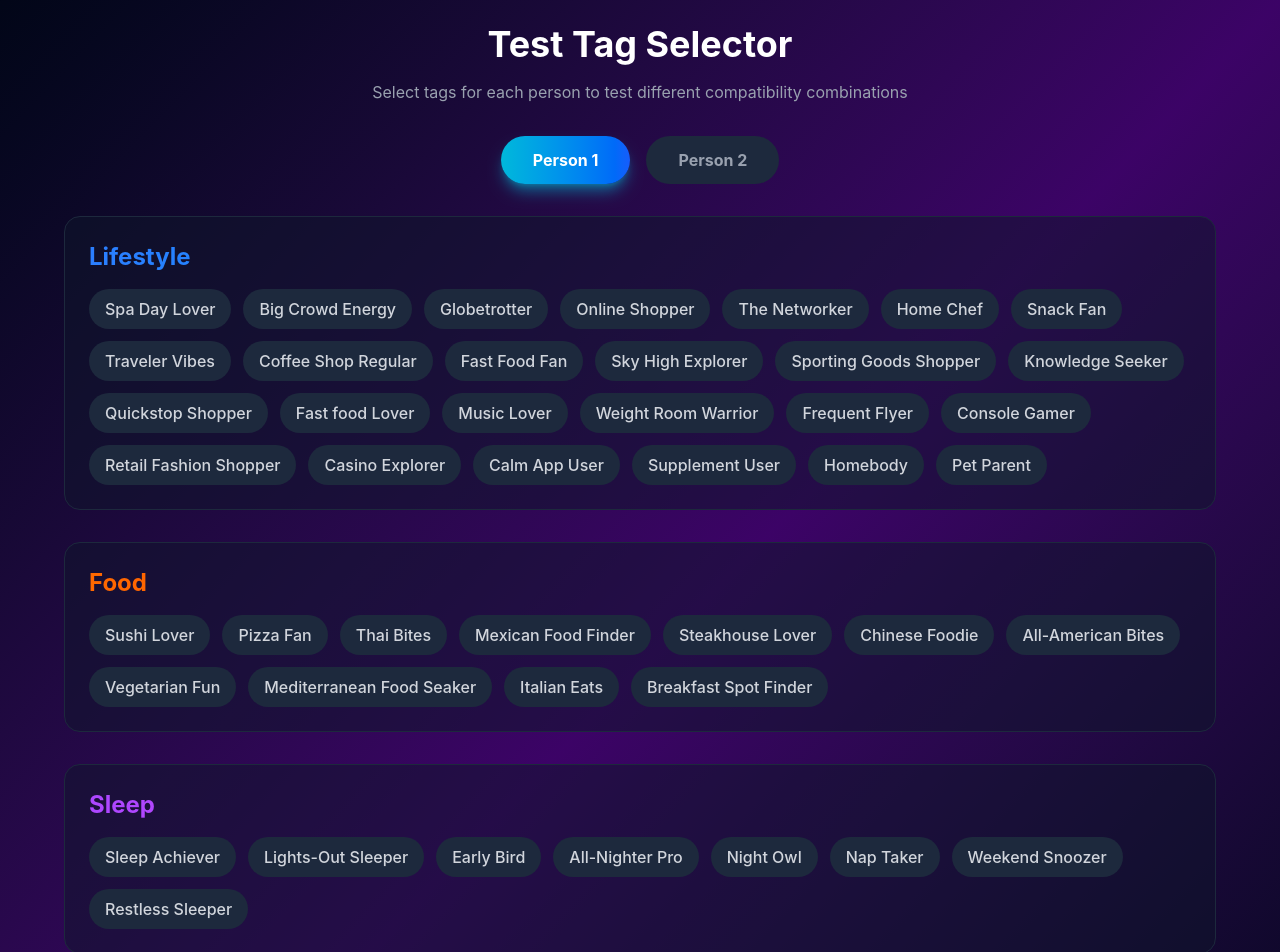
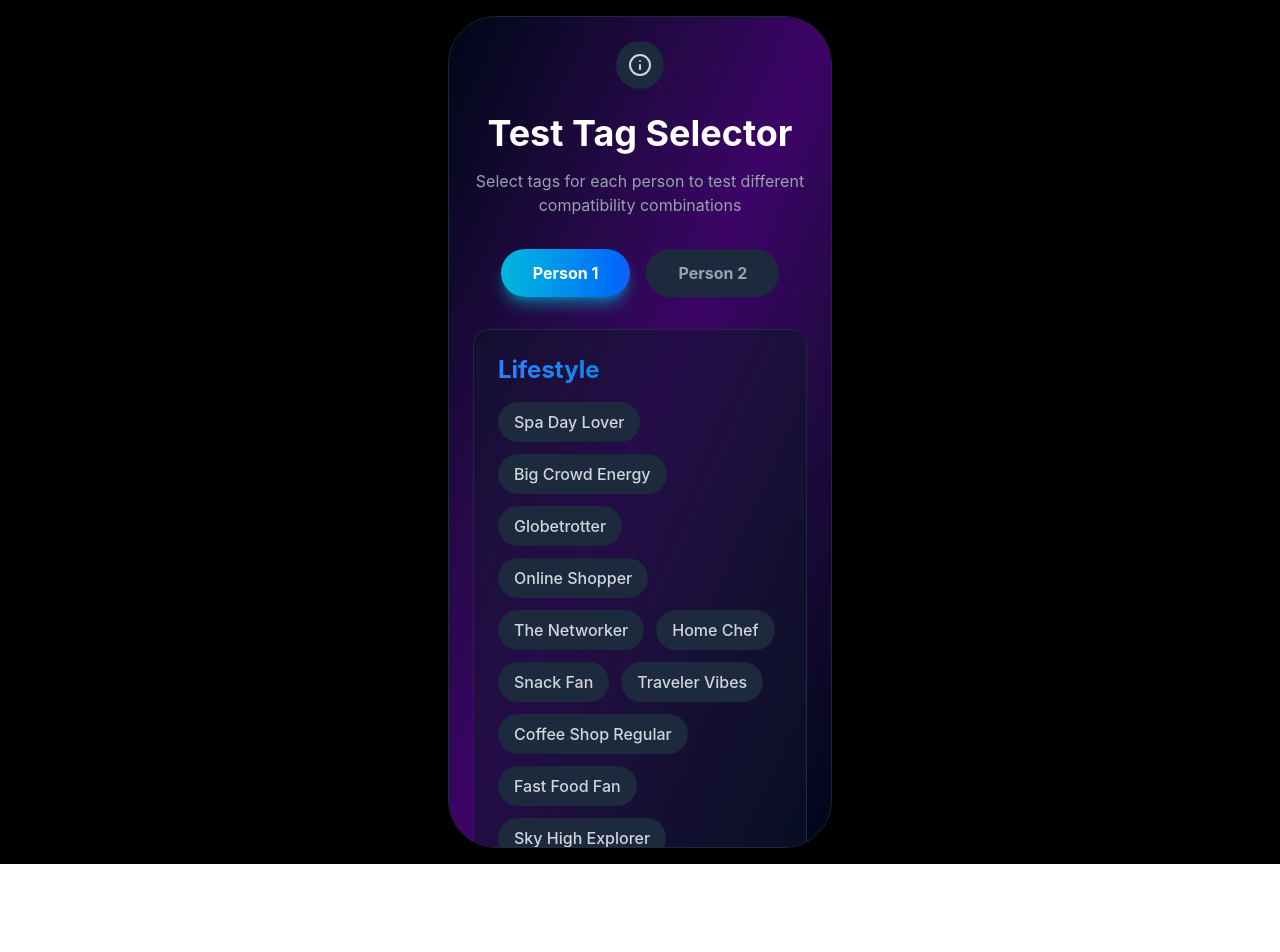
Before and after one commit to MattJamison56/rthms-score-breakdown, a React (Vite) app: page / in a window 1280 px wide. Shown: the top 952 px of the page. After the commit the page ends 864 px from the top, so only its background shows below. Built offline with nearby package versions, Linux system fonts and the light colour scheme; no server answers.

Commit message:
add info

```diff
--- a/src/RthmsCompatibilityGenerator.tsx
+++ b/src/RthmsCompatibilityGenerator.tsx
@@ -204,14 +204,22 @@ const RthmsCompatibilityGenerator = () => {
 
   return (
     <>
+      <div className="min-h-screen bg-black flex items-center justify-center p-4">
         {showTagSelection ? (
+          <div className="relative w-full max-w-sm">
+            <div
+              className="bg-black rounded-[3rem] shadow-2xl overflow-y-auto border border-gray-800 no-scrollbar"
+              style={{ aspectRatio: '9/19.5' }}
+            >
               <TagSelectionPage
                 onComplete={handleTagSelectionComplete}
                 initialPerson1Tags={person1.tags}
                 initialPerson2Tags={person2.tags}
               />
+            </div>
+          </div>
         ) : (
-        <div className="min-h-screen bg-black flex items-center justify-center p-4">
+          <>
           <style>{`
             @keyframes scroll-right {
               from { transform: translateX(-100%); }
@@ -278,7 +286,7 @@ const RthmsCompatibilityGenerator = () => {
             }
           `}</style>
 
-          <div className="relative w-full max-w-md">
+          <div className="relative w-full max-w-sm">
             <div
               className="bg-black rounded-[3rem] shadow-2xl overflow-hidden border border-gray-800 cursor-pointer"
               style={{ aspectRatio: '9/19.5' }}
@@ -298,8 +306,9 @@ const RthmsCompatibilityGenerator = () => {
               {pages[currentPage].render()}
             </div>
           </div>
+          </>
+        )}
       </div>
-      )}
     </>
   );
 };
--- /dev/null
+++ b/src/components/pages/TagInfoPage.tsx
@@ -0,0 +1,50 @@
+import { X } from 'lucide-react';
+import { TAG_DESCRIPTIONS, ALL_TAGS } from '../../data/allTags';
+
+interface TagInfoPageProps {
+  onClose: () => void;
+}
+
+export const TagInfoPage = ({ onClose }: TagInfoPageProps) => {
+  const categoryColors = {
+    sleep: 'from-purple-500 to-pink-600',
+    activity: 'from-green-500 to-emerald-600',
+    food: 'from-orange-500 to-red-600',
+    lifestyle: 'from-blue-500 to-cyan-600'
+  };
+
+  return (
+    <div className="w-full h-full bg-linear-to-br from-slate-950 via-purple-950 to-slate-950 overflow-y-auto no-scrollbar flex flex-col">
+      {/* Sticky Exit Button */}
+      <div className="sticky top-0 bg-gradient-to-b from-slate-950 via-purple-950 to-transparent pb-4 z-10 flex justify-end px-6 pt-6">
+        <button
+          onClick={onClose}
+          className="p-2 hover:bg-slate-800 rounded-full transition-all text-gray-400 hover:text-white"
+        >
+          <X size={28} />
+        </button>
+      </div>
+
+      {/* Categories */}
+      <div className="space-y-8 px-6 pb-6">
+        {(Object.keys(ALL_TAGS) as Array<keyof typeof ALL_TAGS>).map(category => (
+          <div key={category} className="bg-slate-900/50 rounded-2xl p-5 border border-slate-800">
+            <h2 className={`text-2xl font-bold mb-4 bg-linear-to-r ${categoryColors[category]} bg-clip-text text-transparent capitalize`}>
+              {category}
+            </h2>
+            <div className="space-y-3">
+              {ALL_TAGS[category].map(tag => (
+                <div key={tag} className="border-l-2 border-slate-700 pl-4 py-2">
+                  <p className="font-semibold text-white text-sm mb-1">{tag}</p>
+                  <p className="text-gray-400 text-xs leading-relaxed">
+                    {TAG_DESCRIPTIONS[tag] || 'No description available'}
+                  </p>
+                </div>
+              ))}
+            </div>
+          </div>
+        ))}
+      </div>
+    </div>
+  );
+};
--- a/src/components/pages/TagSelectionPage.tsx
+++ b/src/components/pages/TagSelectionPage.tsx
@@ -1,6 +1,8 @@
 import { useState, useEffect } from 'react';
+import { Info } from 'lucide-react';
 import type { PersonTags } from '../../types/compatibility';
-import { ALL_TAGS, hasConflict } from '../../data/allTags';
+import { ALL_TAGS, hasConflict, MUTUALLY_EXCLUSIVE_GROUPS } from '../../data/allTags';
+import { TagInfoPage } from './TagInfoPage';
 
 interface TagSelectionPageProps {
   onComplete: (person1Tags: PersonTags, person2Tags: PersonTags) => void;
@@ -10,6 +12,7 @@ interface TagSelectionPageProps {
 
 export const TagSelectionPage = ({ onComplete, initialPerson1Tags, initialPerson2Tags }: TagSelectionPageProps) => {
   const [selectedPerson, setSelectedPerson] = useState<1 | 2>(1);
+  const [showInfo, setShowInfo] = useState(false);
   const [person1Tags, setPerson1Tags] = useState<PersonTags>(
     initialPerson1Tags || {
       sleep: [],
@@ -97,9 +100,55 @@ export const TagSelectionPage = ({ onComplete, initialPerson1Tags, initialPerson
     lifestyle: 'from-blue-500 to-cyan-600'
   };
 
+  // Helper to get all tags in mutually exclusive groups for a category
+  const getGroupedTags = (category: keyof typeof ALL_TAGS) => {
+    const categoryTags = ALL_TAGS[category];
+    const grouped: { group: string[] | null; tags: string[] }[] = [];
+    const processedTags = new Set<string>();
+
+    // First, add mutually exclusive groups
+    MUTUALLY_EXCLUSIVE_GROUPS.forEach(group => {
+      const tagsInCategory = group.filter((tag: string) => categoryTags.includes(tag));
+      if (tagsInCategory.length > 0) {
+        grouped.push({ group, tags: tagsInCategory });
+        tagsInCategory.forEach((tag: string) => processedTags.add(tag));
+      }
+    });
+
+    // Then, add remaining tags that aren't in any group
+    const remainingTags = categoryTags.filter((tag: string) => !processedTags.has(tag));
+    if (remainingTags.length > 0) {
+      grouped.push({ group: null, tags: remainingTags });
+    }
+
+    return grouped;
+  };
+
+  if (showInfo) {
+    return <TagInfoPage onClose={() => setShowInfo(false)} />;
+  }
+
   return (
-    <div className="min-h-screen bg-linear-to-br from-slate-950 via-purple-950 to-slate-950 p-6 overflow-y-auto">
-      <div className="max-w-6xl mx-auto">
+    <div className="w-full h-full bg-linear-to-br from-slate-950 via-purple-950 to-slate-950 p-6 overflow-y-auto no-scrollbar">
+      <style>{`
+        .no-scrollbar {
+          scrollbar-width: none;
+          -ms-overflow-style: none;
+        }
+        .no-scrollbar::-webkit-scrollbar {
+          display: none;
+        }
+      `}</style>
+      <div className="max-w-4xl mx-auto">
+        <div className="flex justify-center mb-6">
+          <button
+            onClick={() => setShowInfo(true)}
+            className="p-3 bg-slate-800 hover:bg-slate-700 rounded-full text-gray-300 transition-all hover:scale-105"
+            title="View tag information"
+          >
+            <Info size={24} />
+          </button>
+        </div>
         <h1 className="text-4xl font-bold text-white text-center mb-4">
           Test Tag Selector
         </h1>
@@ -143,13 +192,22 @@ export const TagSelectionPage = ({ onComplete, initialPerson1Tags, initialPerson
 
         {/* Tag Categories */}
         <div className="space-y-8">
-          {(Object.keys(ALL_TAGS) as Array<keyof typeof ALL_TAGS>).map(category => (
+          {(Object.keys(ALL_TAGS) as Array<keyof typeof ALL_TAGS>).map(category => {
+            const groupedTags = getGroupedTags(category);
+
+            return (
               <div key={category} className="bg-slate-900/50 rounded-2xl p-6 border border-slate-800">
                 <h2 className={`text-2xl font-bold mb-4 bg-linear-to-r ${categoryColors[category]} bg-clip-text text-transparent capitalize`}>
                   {category}
                 </h2>
+                <div className="space-y-4">
+                  {groupedTags.map((section, idx) => (
+                    <div key={idx}>
+                      {section.group && (
+                        <div className="text-xs text-gray-500 mb-2 ml-1">Choose one:</div>
+                      )}
                       <div className="flex flex-wrap gap-3">
-                {ALL_TAGS[category].map(tag => {
+                        {section.tags.map(tag => {
                           const selected = isTagSelected(category, tag);
                           const disabled = !selected && isTagDisabled(tag);
 
@@ -174,18 +232,22 @@ export const TagSelectionPage = ({ onComplete, initialPerson1Tags, initialPerson
                     </div>
                   ))}
                 </div>
+              </div>
+            );
+          })}
+        </div>
 
         {/* Action Buttons */}
         <div className="flex justify-center gap-4 mt-12 mb-8">
           <button
             onClick={handleClearAll}
-            className="px-6 py-4 bg-slate-800 hover:bg-slate-700 rounded-full text-gray-300 font-bold text-md transition-all hover:scale-105"
+            className="px-6 py-4 bg-slate-800 hover:bg-slate-700 rounded-full text-gray-300 font-bold text-sm transition-all hover:scale-105"
           >
             CLEAR ALL
           </button>
           <button
             onClick={handleContinue}
-            className="px-12 py-4 bg-linear-to-r from-cyan-500 to-blue-600 rounded-full text-white font-bold text-md shadow-lg shadow-cyan-500/50 hover:shadow-cyan-500/70 transition-all hover:scale-105"
+            className="px-12 py-4 bg-linear-to-r from-cyan-500 to-blue-600 rounded-full text-white font-bold text-sm shadow-lg shadow-cyan-500/50 hover:shadow-cyan-500/70 transition-all hover:scale-105"
           >
             START COMPATIBILITY TEST
           </button>
```
Also changed, not shown: src/data/allTags.ts (+70 -0 lines). Lines whose indentation alone changed are shown as unchanged.
